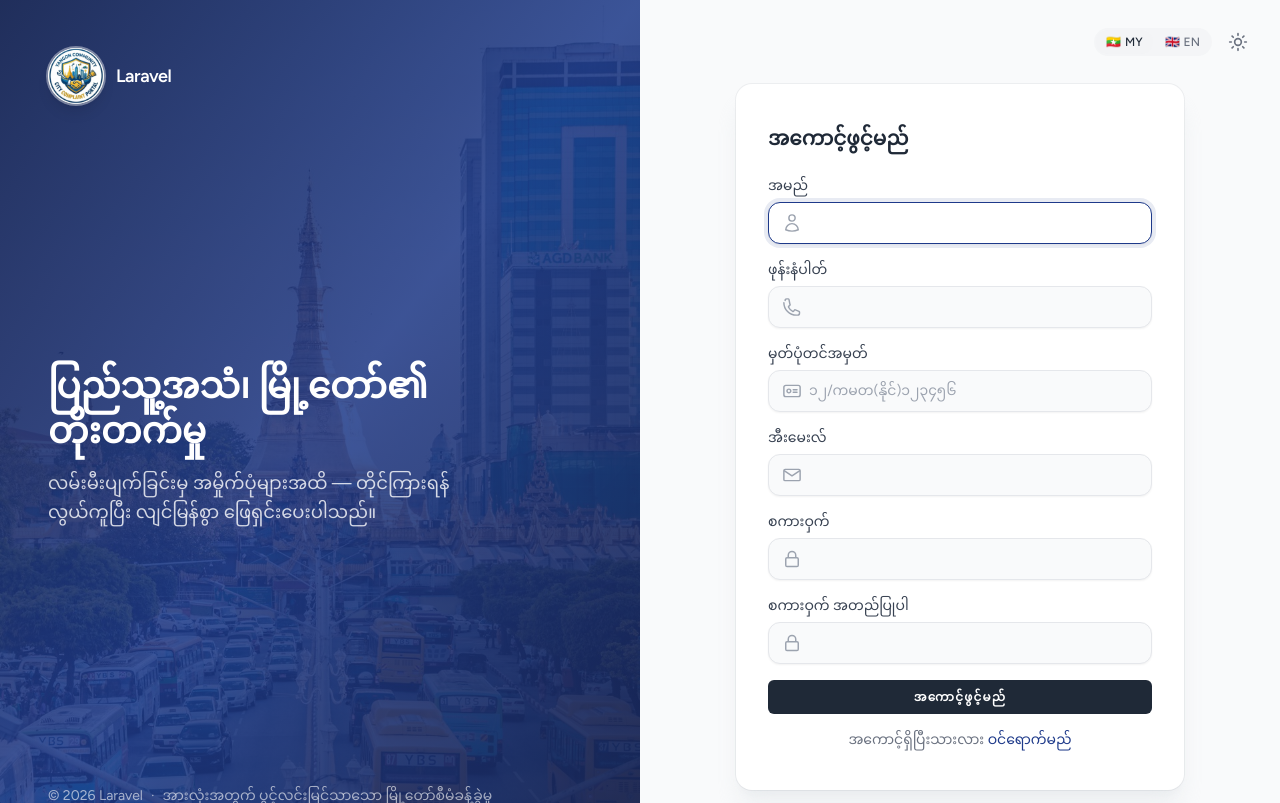
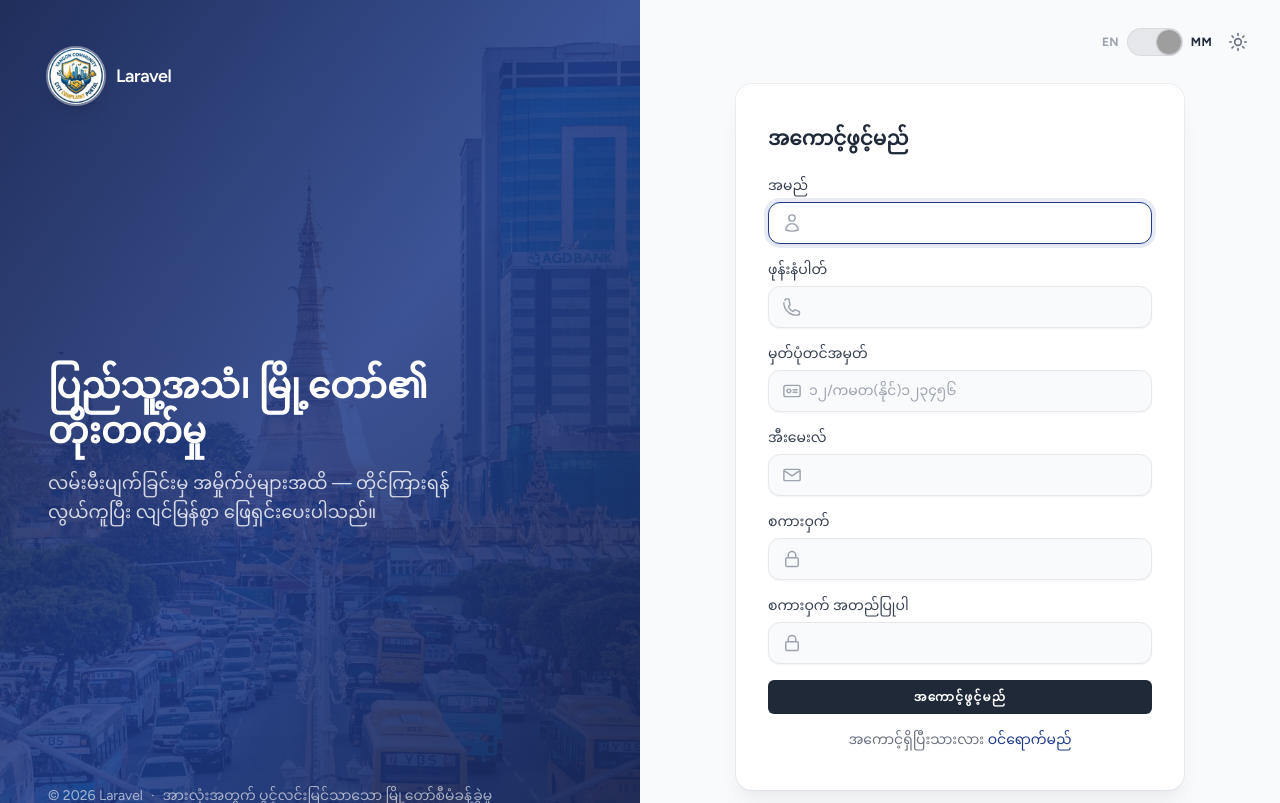
Before and after one commit to RennbyKz/City-Complaint-Portal, a Laravel app: page /register in a window 1280 px wide. Shown: the top 803 px of the page. Run offline with Laravel 12, Linux system fonts and the light colour scheme; style sheets or scripts are compiled from the project's sources; some libraries are stand-ins or nearby versions; grey boxes are pictures that could not be loaded.

Commit message:
sytlechange

```diff
--- a/resources/lang/my.json
+++ b/resources/lang/my.json
@@ -29,5 +29,6 @@
     "Reset Password": "စကားဝှက် ပြန်လည်သတ်မှတ်ရန်",
     "This is a secure area of the application. Please confirm your password before continuing.": "၎င်းသည် အက်ပလီကေးရှင်း၏ လုံခြုံသောနေရာဖြစ်ပါသည်။ ဆက်လက်မလုပ်ဆောင်မီ သင့်စကားဝှက်ကို အတည်ပြုပါ။",
     "Confirm": "အတည်ပြုမည်",
-    "Toggle theme": "အသွင်အပြင် ပြောင်းရန်"
+    "Toggle theme": "အသွင်အပြင် ပြောင်းရန်",
+    "Toggle language": "ဘာသာစကား ပြောင်းရန်"
 }
--- /dev/null
+++ b/resources/views/components/locale-loading-overlay.blade.php
@@ -0,0 +1,3 @@
+<div id="locale-loading-overlay" class="hidden fixed inset-0 z-[100] flex items-center justify-center bg-white/80 dark:bg-gray-900/80 backdrop-blur-sm">
+    <img src="{{ asset('images/logo.png') }}" alt="" class="w-16 h-16 animate-spin drop-shadow-lg" style="animation-duration: 1s;">
+</div>
--- a/resources/views/components/locale-switcher.blade.php
+++ b/resources/views/components/locale-switcher.blade.php
@@ -1,24 +1,20 @@
-@props(['variant' => 'default'])
-
 @php
-    $base = $variant === 'onDark'
-        ? 'text-white/70 hover:text-white'
-        : 'text-gray-500 dark:text-gray-400 hover:text-gray-800 dark:hover:text-gray-100';
-
-    $activeBase = $variant === 'onDark'
-        ? 'bg-white/15 text-white'
-        : 'bg-gray-100 dark:bg-gray-700 text-gray-800 dark:text-gray-100';
+    $isMy = app()->getLocale() === 'my';
+    $target = $isMy ? 'en' : 'my';
 @endphp
 
-<div class="inline-flex items-center gap-0.5 p-0.5 rounded-full {{ $variant === 'onDark' ? 'bg-white/10' : 'bg-gray-100/70 dark:bg-gray-700/50' }}">
-    <a href="{{ route('locale.switch', 'my') }}"
-        class="inline-flex items-center gap-1 px-2.5 py-1 rounded-full text-xs font-medium transition {{ app()->getLocale() === 'my' ? $activeBase : $base }}">
-        <span aria-hidden="true">🇲🇲</span>
-        <span>MY</span>
-    </a>
-    <a href="{{ route('locale.switch', 'en') }}"
-        class="inline-flex items-center gap-1 px-2.5 py-1 rounded-full text-xs font-medium transition {{ app()->getLocale() === 'en' ? $activeBase : $base }}">
-        <span aria-hidden="true">🇬🇧</span>
-        <span>EN</span>
-    </a>
-</div>
+<a href="{{ route('locale.switch', $target) }}"
+   onclick="document.getElementById('locale-loading-overlay')?.classList.remove('hidden')"
+   class="inline-flex items-center gap-2 select-none group"
+   aria-label="{{ __('Toggle language') }}">
+
+    <span class="text-xs font-bold tracking-wide transition-colors {{ ! $isMy ? 'text-gray-800 dark:text-gray-100' : 'text-gray-400 dark:text-gray-500' }}">EN</span>
+
+    <span class="relative inline-flex h-7 w-14 shrink-0 items-center rounded-full bg-gray-200 dark:bg-gray-700 ring-1 ring-inset ring-black/5">
+        <span class="absolute left-0.5 top-1/2 -translate-y-1/2 h-6 w-6 rounded-full overflow-hidden shadow ring-1 ring-black/10 transition-transform duration-200 ease-out {{ $isMy ? 'translate-x-7' : 'translate-x-0' }}">
+            <span class="fi {{ $isMy ? 'fi-mm' : 'fi-gb' }} block h-full w-full" style="background-size: cover;" aria-hidden="true"></span>
+        </span>
+    </span>
+
+    <span class="text-xs font-bold tracking-wide transition-colors {{ $isMy ? 'text-gray-800 dark:text-gray-100' : 'text-gray-400 dark:text-gray-500' }}">MM</span>
+</a>
--- a/resources/views/layouts/app.blade.php
+++ b/resources/views/layouts/app.blade.php
@@ -12,11 +12,13 @@
         <!-- Fonts -->
         <link rel="preconnect" href="https://fonts.bunny.net">
         <link href="https://fonts.bunny.net/css?family=figtree:400,500,600&display=swap" rel="stylesheet" />
-
+        <link rel="stylesheet" href="https://cdnjs.cloudflare.com/ajax/libs/flag-icons/7.5.0/css/flag-icons.min.css">
         <!-- Scripts -->
         @vite(['resources/css/app.css', 'resources/js/app.js'])
     </head>
     <body class="font-sans antialiased">
+        <x-locale-loading-overlay />
+
         <div class="min-h-screen bg-gray-100 dark:bg-gray-900">
             @include('layouts.navigation')
 
--- a/resources/views/layouts/guest.blade.php
+++ b/resources/views/layouts/guest.blade.php
@@ -12,11 +12,14 @@
         <!-- Fonts -->
         <link rel="preconnect" href="https://fonts.bunny.net">
         <link href="https://fonts.bunny.net/css?family=figtree:400,500,600,700&display=swap" rel="stylesheet" />
+        <link rel="stylesheet" href="https://cdnjs.cloudflare.com/ajax/libs/flag-icons/7.5.0/css/flag-icons.min.css">
 
         <!-- Scripts -->
         @vite(['resources/css/app.css', 'resources/js/app.js'])
     </head>
     <body class="font-sans antialiased">
+        <x-locale-loading-overlay />
+
         <div class="min-h-screen grid lg:grid-cols-2 bg-gray-50 dark:bg-gray-900">
             <!-- Brand panel -->
             <div class="relative hidden lg:flex flex-col justify-between overflow-hidden p-12 text-white bg-cover bg-center" style="background-image: url('{{ asset('images/background.jpg') }}')">
```
